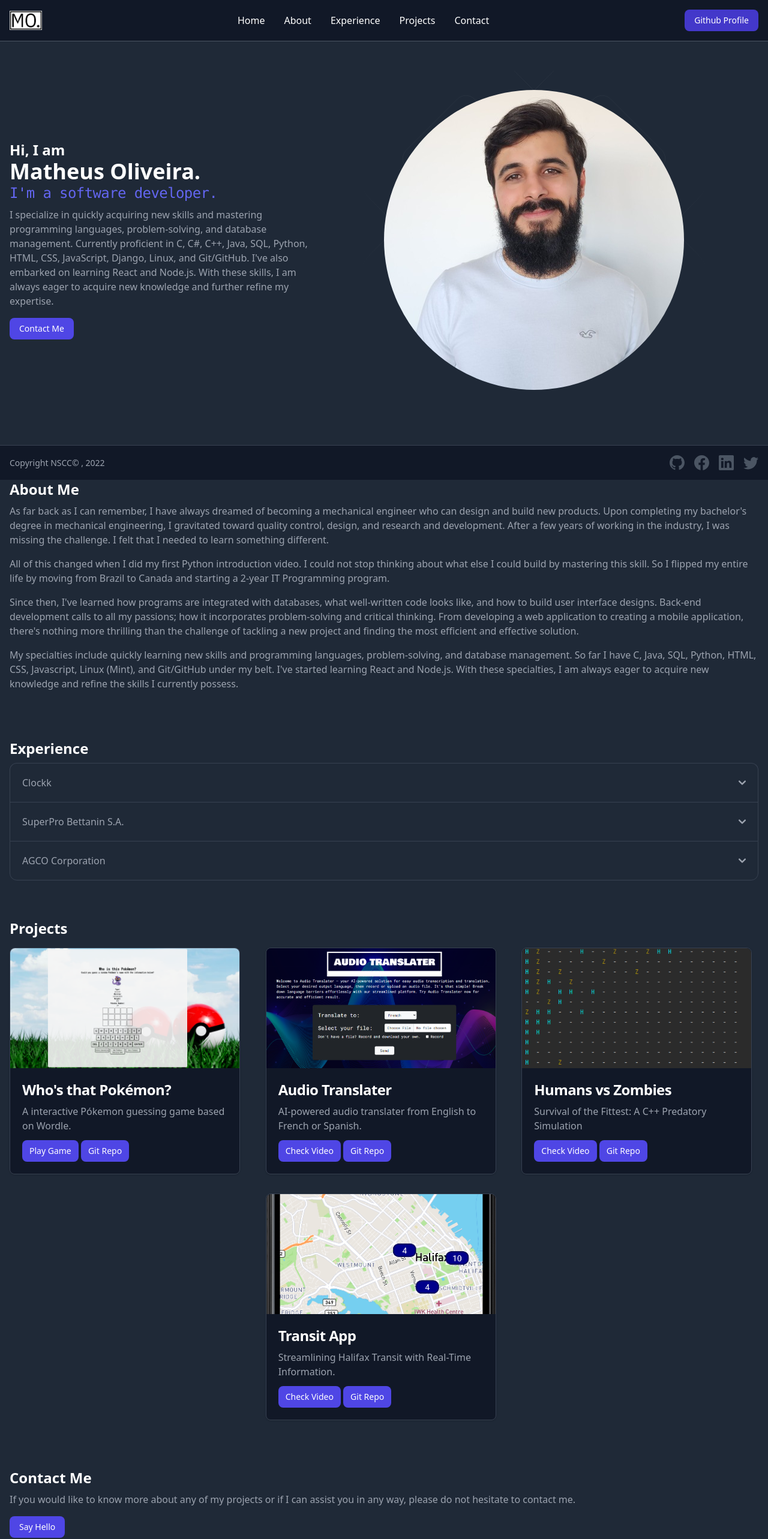
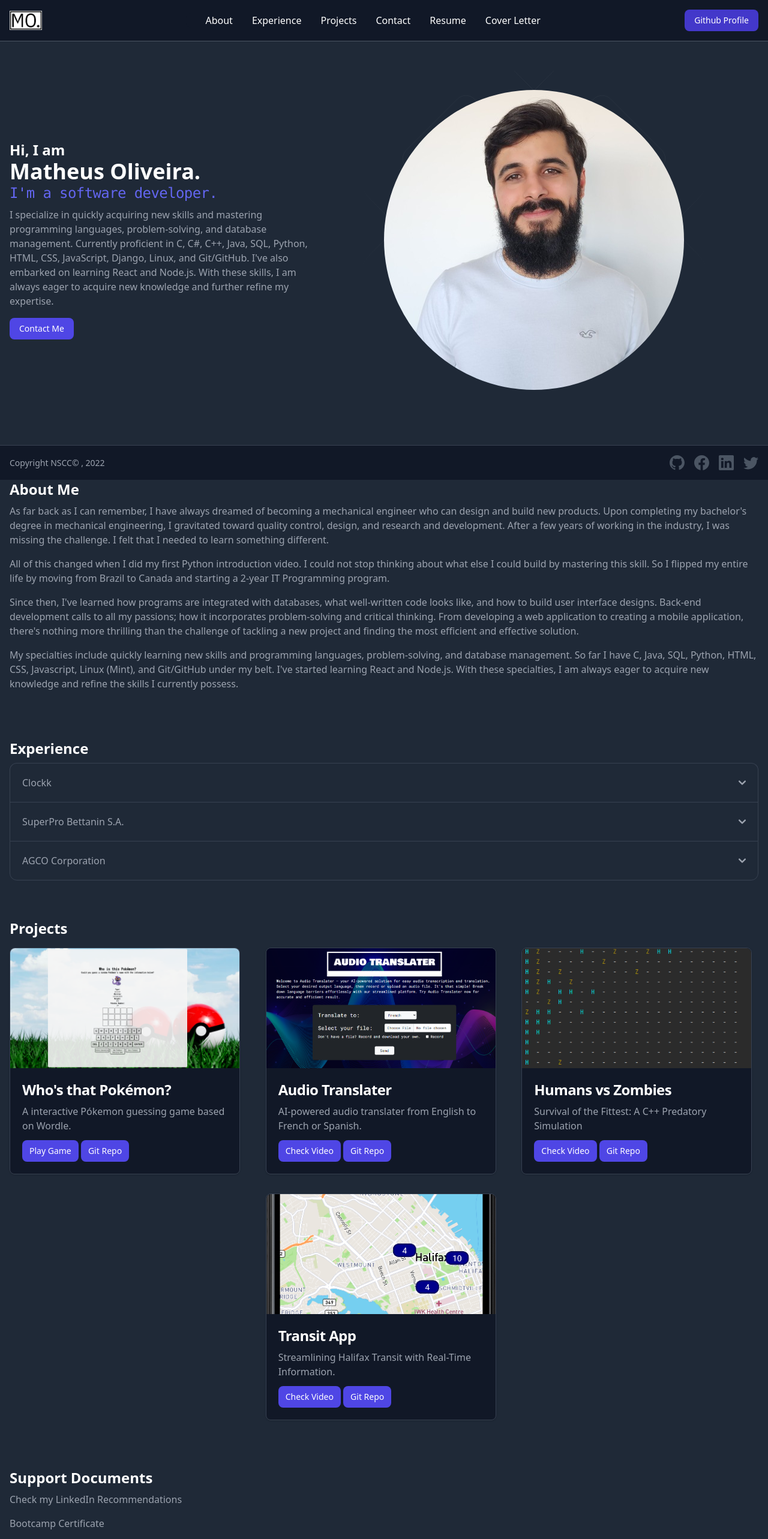
Before and after one commit to oliveirasmatheus/oliveirasmatheus.github.io, a website: page index.html in a window 1280 px wide. Shown: the top 2566 px of the page at 60% size. Drawn offline with nearby package versions, Linux system fonts and the light colour scheme.

Commit message:
almos ready

```diff
--- a/index.html
+++ b/index.html
@@ -16,17 +16,16 @@
         </a>
         <div class="flex md:order-2 space-x-3 md:space-x-0 rtl:space-x-reverse">
             <a href="https://github.com/oliveirasmatheus" type="button" class="self-center text-white focus:ring-4 focus:outline-none font-medium rounded-lg text-sm px-4 py-2 text-center bg-indigo-700 focus:ring-blue-800">Github Profile</a>
-            <button data-collapse-toggle="navbar-sticky" type="button" class="inline-flex items-center p-2 w-10 h-10 justify-center text-sm rounded-lg md:hidden focus:outline-none focus:ring-2 text-gray-400 hover:bg-gray-700 focus:ring-gray-600" aria-controls="navbar-sticky" aria-expanded="false">
+            <button data-collapse-toggle="navbar-sticky" type="button" class="inline-flex items-center p-2 w-10 h-10 justify-center text-sm rounded-lg lg:hidden focus:outline-none focus:ring-2 text-gray-400 hover:bg-gray-700 focus:ring-gray-600" aria-controls="navbar-sticky" aria-expanded="false">
                 <span class="sr-only">Open main menu</span>
                 <svg class="w-5 h-5" aria-hidden="true" xmlns="http://www.w3.org/2000/svg" fill="none" viewBox="0 0 17 14">
                     <path stroke="currentColor" stroke-linecap="round" stroke-linejoin="round" stroke-width="2" d="M1 1h15M1 7h15M1 13h15"/>
                 </svg>
             </button>
         </div>
-        <div class="items-center justify-between hidden w-full md:flex md:w-auto md:order-1" id="navbar-sticky">
+        <div class="items-center justify-between hidden w-full lg:flex lg:w-auto md:order-1" id="navbar-sticky">
             <ul class="flex flex-col p-4 md:p-0 mt-4 font-medium border border-gray-100 rounded-lg md:space-x-8 rtl:space-x-reverse md:flex-row md:mt-0 md:border-0 bg-gray-800 md:bg-gray-900 border-gray-700">
             <li>
-                <a href="#welcome" class="block py-2 px-3 rounded hover:bg-gray-100 md:hover:bg-transparent md:p-0 text-white hover:bg-gray-700 hover:text-indigo-500 border-gray-700" aria-current="page">Home</a>
             </li>
             <li>
                 <a href="#about" class="block py-2 px-3 rounded hover:bg-gray-100 md:hover:bg-transparent md:p-0 text-white hover:bg-gray-700 hover:text-indigo-500 border-gray-700">About</a>
@@ -39,6 +38,12 @@
             </li>
             <li>
                 <a href="#contact" class="block py-2 px-3 rounded hover:bg-gray-100 md:hover:bg-transparent md:p-0 text-white hover:bg-gray-700 hover:text-indigo-500 border-gray-700">Contact</a>
+            </li>
+            <li>
+                <a href="./media/matheusoliveira.pdf" class="block py-2 px-3 rounded hover:bg-gray-100 md:hover:bg-transparent md:p-0 text-white hover:bg-gray-700 hover:text-indigo-500 border-gray-700">Resume</a>
+            </li>
+            <li>
+                <a href="./media/letter.pdf" class="block py-2 px-3 rounded hover:bg-gray-100 md:hover:bg-transparent md:p-0 text-white hover:bg-gray-700 hover:text-indigo-500 border-gray-700">Cover Letter</a>
             </li>
             </ul>
         </div>
@@ -216,6 +221,16 @@
 
     </section>
 
+    <section id="supportdocs" class="flex flex-col w-full items-center md:items-start justify-start mb-24 max-w-screen-xl mx-auto">
+        <div class="flex flex-col px-4">
+            <h2 class="text-white text-center md:text-left  font-bold text-2xl pb-2">Support Documents</h2>
+            <a href="https://www.linkedin.com/in/matheussoliveira/details/recommendations/?detailScreenTabIndex=0" class="text-center md:text-left pb-4">Check my LinkedIn Recommendations</a>
+            <a href="https://www.udemy.com/certificate/UC-693b68c7-898c-4093-acc8-11c36caeac8f/" class="text-center md:text-left pb-4">Bootcamp Certificate</a>
+
+
+        </div>
+    </section>
+
     <section id="contact" class="flex flex-col w-full items-center md:items-start justify-start mb-24 max-w-screen-xl mx-auto">
         <div class="flex flex-col px-4">
             <h2 class="text-white text-center md:text-left  font-bold text-2xl pb-2">Contact Me</h2>
```
Also changed, not shown: 2 other files.
